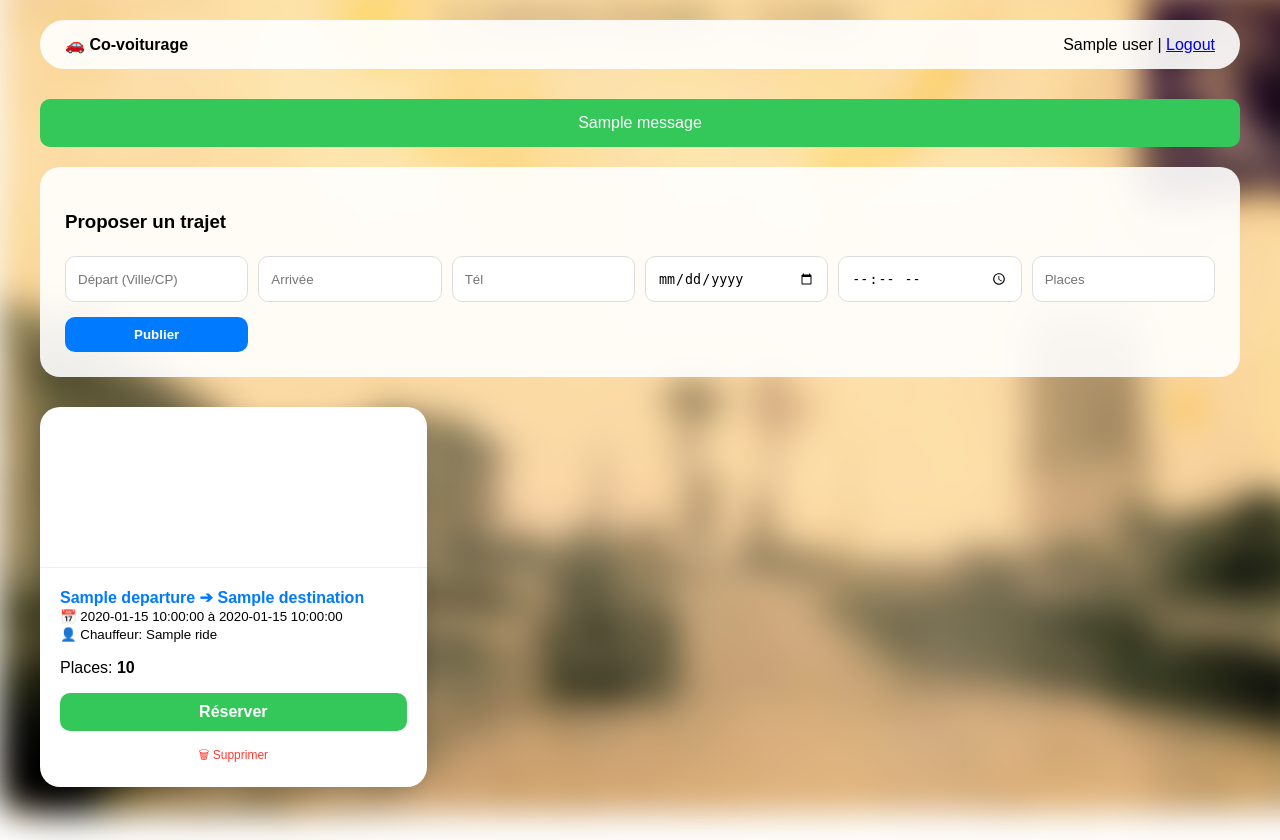
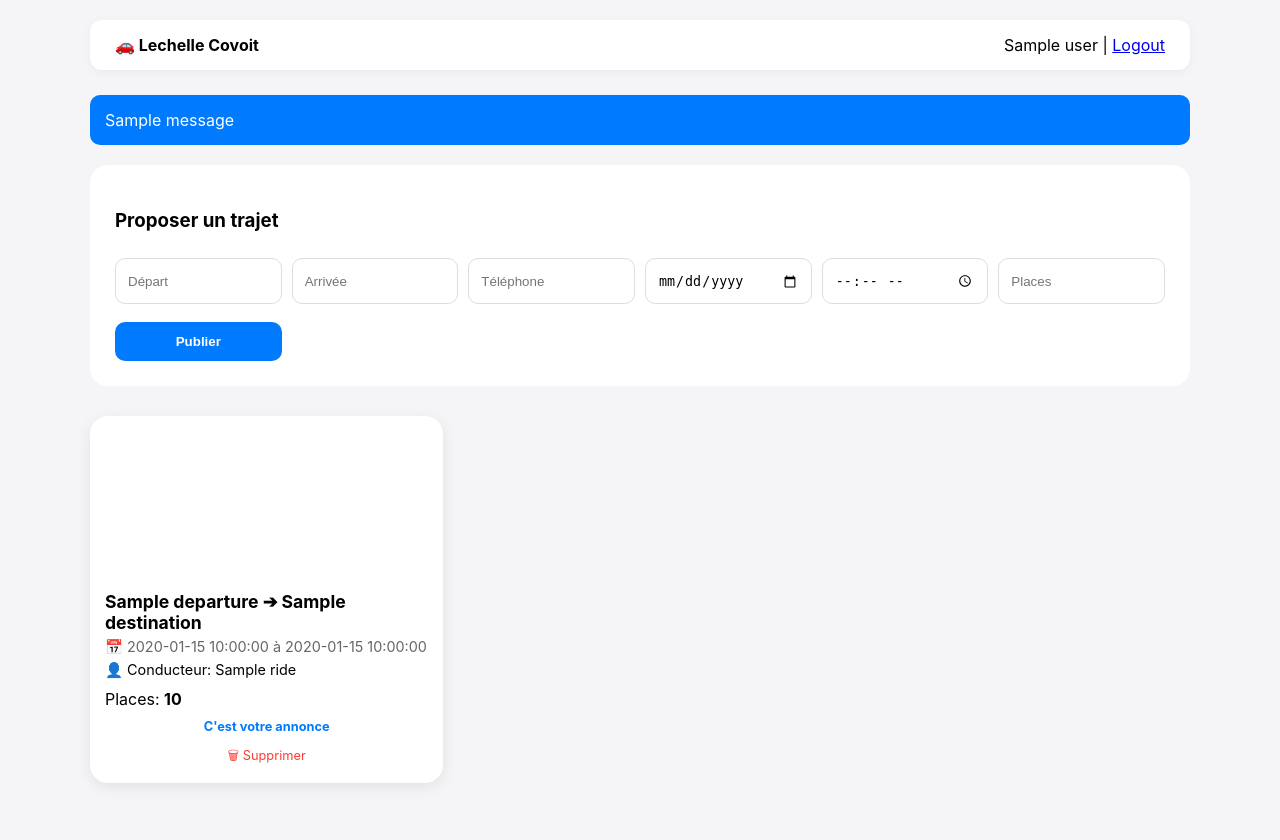
Before and after one commit to rahultankhiwale05/lechcovo, a Flask app: page / in a window 1280 px wide. After the commit the page ends 784 px from the top, so only its background shows below. Run offline with Flask 3, Linux system fonts and the light colour scheme; a user stored in the database is signed in; one stand-in notice (Sample message) is shown; a database or web service that is not in the repository returns one stand-in record (values such as "Sample title"); a map, chart or similar area stays blank; some libraries are stand-ins or nearby versions.

Commit message:
completed the publish bug now solving reserve bug

```diff
--- a/app.py
+++ b/app.py
@@ -47,12 +47,7 @@ def load_user(user_id):
 def init_db():
     conn = get_db()
     cur = conn.cursor()
-
-    # --- TEMPORARY FIX: RUN ONCE TO RESET THE TABLE STRUCTURE ---
-    # This removes the old columns (secret, name) that cause the crash
-    cur.execute("DROP TABLE IF EXISTS rides CASCADE")
-
-    # Re-create Users Table
+    # 1. Users Table
     cur.execute("""
         CREATE TABLE IF NOT EXISTS users (
             id SERIAL PRIMARY KEY,
@@ -62,8 +57,7 @@ def init_db():
             is_admin BOOLEAN DEFAULT FALSE
         )
     """)
-
-    # Re-create Rides Table (Correct structure)
+    # 2. Rides Table (Structure updated to match image_76339c.png)
     cur.execute("""
         CREATE TABLE IF NOT EXISTS rides (
             id SERIAL PRIMARY KEY,
@@ -159,6 +153,26 @@ def publish():
         flash(f"Erreur : {e}")
     return redirect(url_for('index'))
 
+@app.route("/reserve/<int:ride_id>")
+@login_required
+def reserve(ride_id):
+    conn = get_db()
+    cur = conn.cursor(cursor_factory=DictCursor)
+    cur.execute("SELECT * FROM rides WHERE id = %s", (ride_id,))
+    ride = cur.fetchone()
+
+    if ride and ride['user_id'] != current_user.id and ride['seats'] > 0:
+        cur.execute("UPDATE rides SET seats = seats - 1 WHERE id = %s", (ride_id,))
+        conn.commit()
+        flash("Réservation réussie !", "success")
+    elif ride and ride['user_id'] == current_user.id:
+        flash("Vous ne pouvez pas réserver votre propre trajet.")
+    else:
+        flash("Erreur lors de la réservation.")
+
+    cur.close(); conn.close()
+    return redirect(url_for("index"))
+
 @app.route("/delete/<int:ride_id>")
 @login_required
 def delete_ride(ride_id):
--- a/templates/index.html
+++ b/templates/index.html
@@ -1,29 +1,28 @@
 <!DOCTYPE html>
-<html lang="fr">
+<html>
 <head>
-    <meta charset="UTF-8">
     <title>Co-voiturage Matrix</title>
     <meta name="viewport" content="width=device-width, initial-scale=1">
     <link rel="stylesheet" href="https://unpkg.com/leaflet@1.9.4/dist/leaflet.css" />
     <style>
         :root { --glass: rgba(255, 255, 255, 0.9); --accent: #007aff; --success: #34c759; --danger: #ff3b30; }
-        body { margin: 0; padding: 20px; font-family: sans-serif; min-height: 100vh; }
-        body::before { content: ""; position: fixed; top: 0; left: 0; right: 0; bottom: 0; background: url("/static/carte-postale-ancienne-lechelle-20_0.jpg") center/cover; filter: blur(15px); z-index: -1; transform: scale(1.1); }
-        .nav { display: flex; justify-content: space-between; align-items: center; background: var(--glass); padding: 15px 25px; border-radius: 50px; margin-bottom: 30px; }
-        .ride-matrix { display: grid; grid-template-columns: repeat(auto-fill, minmax(320px, 1fr)); gap: 20px; }
-        .ride-card { background: white; border-radius: 20px; overflow: hidden; box-shadow: 0 4px 15px rgba(0,0,0,0.1); display: flex; flex-direction: column; }
-        .map-container { height: 160px; width: 100%; border-bottom: 1px solid #eee; }
-        .p-20 { padding: 20px; flex-grow: 1; }
-        .btn { border: none; padding: 10px 20px; border-radius: 10px; font-weight: bold; cursor: pointer; text-decoration: none; text-align: center; }
-        .form-card { background: var(--glass); padding: 25px; border-radius: 20px; margin-bottom: 30px; }
-        input { padding: 12px; margin: 5px 0; border: 1px solid #ddd; border-radius: 10px; width: 100%; box-sizing: border-box; }
-        .alert { padding: 15px; background: var(--success); color: white; border-radius: 10px; margin-bottom: 20px; text-align: center; }
+        body { margin: 0; padding: 20px; font-family: -apple-system, sans-serif; background: #f5f5f7; }
+        .nav { display: flex; justify-content: space-between; align-items: center; background: white; padding: 15px 25px; border-radius: 12px; margin-bottom: 25px; box-shadow: 0 2px 10px rgba(0,0,0,0.05); }
+        .ride-grid { display: grid; grid-template-columns: repeat(auto-fill, minmax(300px, 1fr)); gap: 20px; }
+        .card { background: white; border-radius: 18px; overflow: hidden; box-shadow: 0 4px 15px rgba(0,0,0,0.08); transition: 0.3s; }
+        .card:hover { transform: translateY(-5px); }
+        .map { height: 160px; width: 100%; }
+        .p-15 { padding: 15px; }
+        .btn { border: none; padding: 12px; border-radius: 10px; font-weight: 600; cursor: pointer; text-decoration: none; display: block; text-align: center; }
+        .form-container { background: white; padding: 25px; border-radius: 18px; margin-bottom: 30px; }
+        input { padding: 12px; margin: 8px 0; border: 1px solid #ddd; border-radius: 10px; width: 100%; box-sizing: border-box; }
+        .flash { padding: 15px; border-radius: 10px; margin-bottom: 20px; color: white; background: var(--accent); }
     </style>
 </head>
 <body>
-<div style="max-width:1200px; margin:0 auto;">
+<div style="max-width:1100px; margin:0 auto;">
     <div class="nav">
-        <strong>🚗 Co-voiturage</strong>
+        <strong>🚗 Lechelle Covoit</strong>
         <div>
             {% if current_user.is_authenticated %}
                 <span>{{ current_user.name }} {% if current_user.is_admin %}(Admin){% endif %}</span> | <a href="/logout">Logout</a>
@@ -33,17 +32,17 @@
         </div>
     </div>
 
-    {% with messages = get_flashed_messages() %}
-      {% if messages %}{% for m in messages %}<div class="alert">{{ m }}</div>{% endfor %}{% endif %}
-    {% endwith %}
+    {% with messages = get_flashed_messages() %}{% if messages %}
+        {% for m in messages %}<div class="flash">{{ m }}</div>{% endfor %}
+    {% endif %}{% endwith %}
 
     {% if current_user.is_authenticated %}
-    <div class="form-card">
+    <div class="form-container">
         <h3>Proposer un trajet</h3>
-        <form action="/publish" method="post" style="display: grid; grid-template-columns: repeat(auto-fit, minmax(180px, 1fr)); gap: 10px;">
-            <input name="departure" placeholder="Départ (Ville/CP)" required>
+        <form action="/publish" method="post" style="display: grid; grid-template-columns: repeat(auto-fit, minmax(150px, 1fr)); gap: 10px;">
+            <input name="departure" placeholder="Départ" required>
             <input name="destination" placeholder="Arrivée" required>
-            <input name="contact" placeholder="Tél" required>
+            <input name="contact" placeholder="Téléphone" required>
             <input type="date" name="date" required>
             <input type="time" name="time" required>
             <input type="number" name="seats" placeholder="Places" min="1" required>
@@ -52,24 +51,30 @@
     </div>
     {% endif %}
 
-    <div class="ride-matrix">
+    <div class="ride-grid">
         {% for r in rides %}
-        <div class="ride-card">
-            <div id="map_{{ r.id }}" class="map-container" data-dep="{{ r.departure }}" data-dest="{{ r.destination }}"></div>
-            <div class="p-20">
-                <div style="font-weight:bold; color:var(--accent);">{{ r.departure }} ➔ {{ r.destination }}</div>
-                <small>📅 {{ r.date }} à {{ r.time }}<br>👤 Chauffeur: {{ r.driver_name or 'Anonyme' }}</small>
-                <p>Places: <strong>{{ r.seats }}</strong></p>
-                {% if r.seats > 0 %}
-                    <a href="/reserve/{{ r.id }}" class="btn" style="background:var(--success); color:white; display:block;">Réserver</a>
-                {% else %}
-                    <div style="text-align:center; color:gray; font-weight:bold;">COMPLET</div>
-                {% endif %}
+        <div class="card">
+            <div id="map_{{ r.id }}" class="map" data-dep="{{ r.departure }}" data-dest="{{ r.destination }}"></div>
+            <div class="p-15">
+                <div style="font-weight:bold; font-size:1.1em;">{{ r.departure }} ➔ {{ r.destination }}</div>
+                <div style="color:#666; font-size:0.9em; margin: 5px 0;">📅 {{ r.date }} à {{ r.time }}</div>
+                <div style="font-size:0.9em;">👤 Conducteur: {{ r.driver_name or 'Inconnu' }}</div>
+                <div style="margin: 10px 0;">Places: <strong>{{ r.seats }}</strong></div>
 
                 {% if current_user.is_authenticated %}
+                    {% if r.seats > 0 and current_user.id != r.user_id %}
+                        <a href="{{ url_for('reserve', ride_id=r.id) }}" class="btn" style="background:var(--success); color:white;">Réserver</a>
+                    {% elif current_user.id == r.user_id %}
+                        <div style="text-align:center; color:var(--accent); font-weight:bold; font-size:0.8em;">C'est votre annonce</div>
+                    {% else %}
+                        <div class="btn" style="background:#eee; color:#999; cursor:default;">Complet</div>
+                    {% endif %}
+
                     {% if current_user.id == r.user_id or current_user.is_admin %}
-                        <a href="/delete/{{ r.id }}" style="display:block; text-align:center; color:var(--danger); margin-top:15px; font-size:12px; text-decoration:none;">🗑 Supprimer</a>
+                        <a href="/delete/{{ r.id }}" style="display:block; text-align:center; color:var(--danger); margin-top:12px; font-size:0.8em; text-decoration:none;">🗑 Supprimer</a>
                     {% endif %}
+                {% else %}
+                    <a href="/login" class="btn" style="background:var(--accent); color:white;">Connectez-vous pour réserver</a>
                 {% endif %}
             </div>
         </div>
@@ -81,24 +86,24 @@
 <script>
     async function geocode(city) {
         try {
-            const res = await fetch(`https://nominatim.openstreetmap.org/search?format=json&q=${encodeURIComponent(city)}&countrycodes=fr&limit=1`);
+            const res = await fetch(`https://nominatim.openstreetmap.org/search?format=json&q=${encodeURIComponent(city)}&limit=1`);
             const data = await res.json();
             return data.length > 0 ? [parseFloat(data[0].lat), parseFloat(data[0].lon)] : null;
         } catch { return null; }
     }
-    async function initMaps() {
-        for (let el of document.querySelectorAll('.map-container')) {
+    async function init() {
+        for (let el of document.querySelectorAll('.map')) {
             const dep = await geocode(el.dataset.dep), dest = await geocode(el.dataset.dest);
             if (dep && dest) {
                 const map = L.map(el.id, {zoomControl: false, attributionControl: false}).setView(dep, 10);
                 L.tileLayer('https://{s}.tile.openstreetmap.org/{z}/{x}/{y}.png').addTo(map);
-                const line = L.polyline([dep, dest], {color: '#007aff', weight: 4}).addTo(map);
                 L.marker(dep).addTo(map); L.marker(dest).addTo(map);
-                map.fitBounds(line.getBounds(), {padding: [10, 10]});
+                const line = L.polyline([dep, dest], {color: '#007aff'}).addTo(map);
+                map.fitBounds(line.getBounds(), {padding: [20, 20]});
             }
         }
     }
-    window.onload = initMaps;
+    window.onload = init;
 </script>
 </body>
 </html>
```
